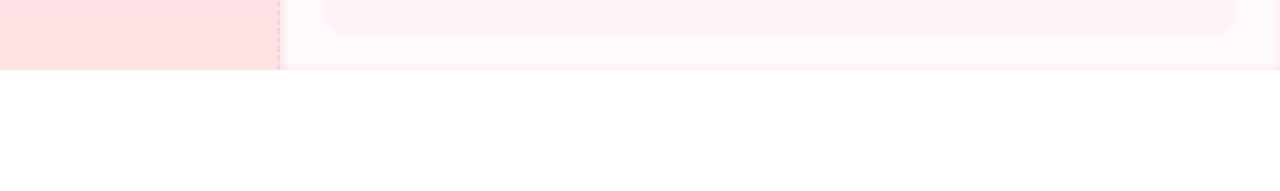
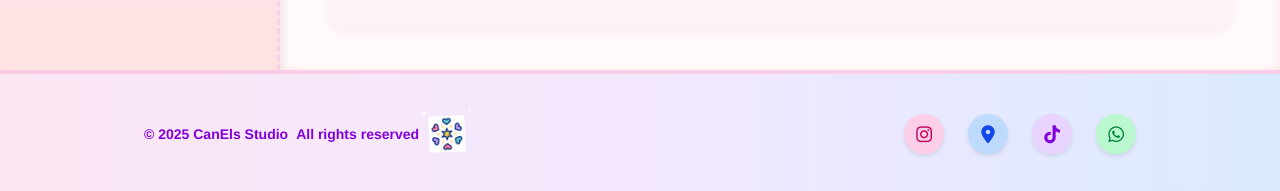
Before and after one commit to lanarizha/web-studio-foto, a Vue app: page /home in a window 1280 px wide. Shown: the part 730-921 px from the top of the page. Before the commit the page ends 800 px from the top, so only its background shows below. Built offline with nearby package versions, Linux system fonts and the light colour scheme; no server answers.

Commit message:
PRBH menambahkan footer

```diff
--- a/src/layouts/layout-admin/LayoutPage.vue
+++ b/src/layouts/layout-admin/LayoutPage.vue
@@ -74,9 +74,66 @@
       </section>
     </main>
   </div>
+   <!-- FOOTER -->
+    <footer
+      class="bg-gradient-to-r from-pink-100 via-purple-100 to-blue-100 border-t-4 border-pink-200 py-10 text-center"
+    >
+      <div
+        class="max-w-5xl mx-auto px-4 flex flex-col md:flex-row justify-between items-center space-y-6 md:space-y-0"
+      >
+        <p
+          class="text-sm text-purple-700 font-semibold flex items-center space-x-2 relative"
+        >
+          <span>© 2025 CanEls Studio</span>
+          <span>All rights reserved</span>
+          <span class="relative inline-flex items-center justify-center w-10 h-10">
+            <img
+              src="../../assets/fireworks.gif"
+              alt="Heart Animation"
+              class="w-9 h-9 animate-float-wiggle relative z-10"
+            />
+            <span class="sparkle sparkle-1"></span>
+            <span class="sparkle sparkle-2"></span>
+            <span class="sparkle sparkle-3"></span>
+          </span>
+        </p>
+
+        <div class="flex space-x-6 text-lg">
+          <a
+            href="https://www.instagram.com/millow.happyyxx"
+            target="_blank"
+            class="social-btn bg-pink-200 text-pink-700"
+          >
+            <i class="fa-brands fa-instagram"></i>
+          </a>
+          <a
+            href="https://maps.app.goo.gl/Sy8KrPNeB5L1Jsio8?g_st=ac"
+            target="_blank"
+            class="social-btn bg-blue-200 text-blue-700"
+          >
+            <i class="fa-solid fa-map-marker-alt"></i>
+          </a>
+          <a
+            href="https://www.tiktok.com/@candid.place"
+            target="_blank"
+            class="social-btn bg-purple-200 text-purple-700"
+          >
+            <i class="fa-brands fa-tiktok"></i>
+          </a>
+          <a
+            href="https://wa.me/6283890642797?text=Hai%20CanEls%20Studio%20💖%2C%20aku%20mau%20booking%20nih!"
+            target="_blank"
+            class="social-btn bg-green-200 text-green-700"
+          >
+            <i class="fa-brands fa-whatsapp"></i>
+          </a>
+        </div>
+      </div>
+    </footer>
 </template>
 
 <script>
+
 export default {
   name: "LayoutPage",
   data() {
@@ -118,6 +175,8 @@ export default {
 </script>
 
 <style scoped>
+@import url("https://fonts.googleapis.com/css2?family=Comic+Neue:wght@300;400;700&display=swap");
+@import url("https://cdnjs.cloudflare.com/ajax/libs/font-awesome/6.4.0/css/all.min.css");
 /* Layout */
 .app-container {
   display: flex;
@@ -333,4 +392,91 @@ export default {
     transform: translateY(-3px);
   }
 }
+
+/* FOOTER ANIMATION */
+@keyframes float {
+  0%,
+  100% {
+    transform: translateY(0);
+  }
+  50% {
+    transform: translateY(-4px);
+  }
+}
+@keyframes wiggle {
+  0%,
+  100% {
+    transform: rotate(-5deg);
+  }
+  50% {
+    transform: rotate(5deg);
+  }
+}
+.animate-float-wiggle {
+  animation: float 2s ease-in-out infinite, wiggle 1.2s ease-in-out infinite;
+}
+
+.sparkle {
+  position: absolute;
+  background: radial-gradient(circle, rgba(255, 255, 255, 0.9) 40%, transparent 60%);
+  border-radius: 50%;
+  animation: sparkleBlink 1.5s infinite ease-in-out;
+}
+.sparkle-1 {
+  width: 6px;
+  height: 6px;
+  top: -4px;
+  left: -6px;
+  animation-delay: 0s;
+}
+.sparkle-2 {
+  width: 5px;
+  height: 5px;
+  bottom: -4px;
+  right: -5px;
+  animation-delay: 0.5s;
+}
+.sparkle-3 {
+  width: 4px;
+  height: 4px;
+  top: -6px;
+  right: -4px;
+  animation-delay: 1s;
+}
+
+@keyframes sparkleBlink {
+  0%,
+  100% {
+    opacity: 0;
+    transform: scale(0.5);
+  }
+  50% {
+    opacity: 1;
+    transform: scale(1.2);
+  }
+}
+
+/* BACKGROUND MOTIF */
+.aesthetic-bg {
+  background-color: #fff1f5;
+  background-image: radial-gradient(rgba(236, 72, 153, 0.15) 2px, transparent 2px),
+    radial-gradient(rgba(236, 72, 153, 0.15) 2px, transparent 2px);
+  background-position: 0 0, 15px 15px;
+  background-size: 30px 30px;
+}
+
+/* SOCIAL BUTTON */
+.social-btn {
+  width: 2.5rem;
+  height: 2.5rem;
+  border-radius: 9999px;
+  display: flex;
+  align-items: center;
+  justify-content: center;
+  box-shadow: 0 2px 4px rgba(0, 0, 0, 0.1);
+  transition: all 0.3s ease;
+}
+.social-btn:hover {
+  transform: scale(1.1) rotate(6deg);
+}
 </style>
```
